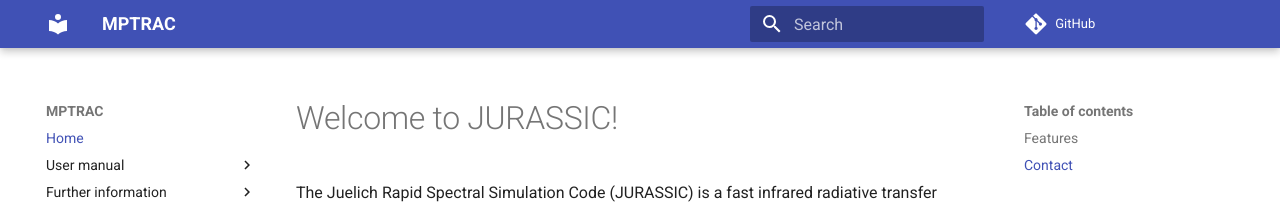
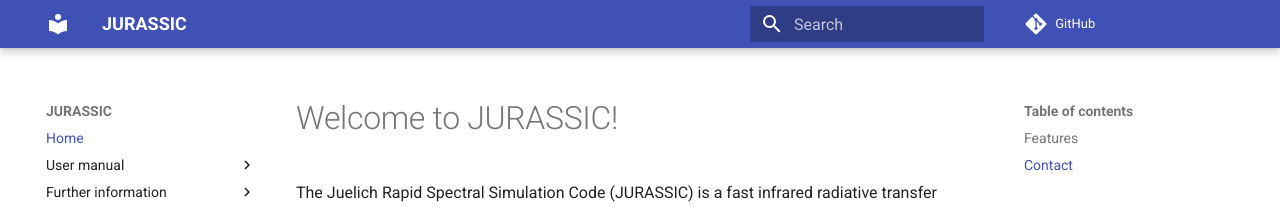
Before and after one commit to slcs-jsc/jurassic, an MkDocs documentation site: the page built from docs/manual/index.md, in a window 1280 px wide. Shown: the top 207 px of the page. Built offline with MkDocs 1.6.1 and Material for MkDocs 9.7.7, drawn with Linux system fonts in a browser that asks for light colours; comment, search, counter and statistics services are not loaded.

Commit message:
Update mkdocs.yml.

```diff
--- a/docs/mkdocs.yml
+++ b/docs/mkdocs.yml
@@ -1,6 +1,6 @@
-site_name: MPTRAC
-site_url: https://slcs-jsc.github.io/mptrac/
-repo_url: https://github.com/slcs-jsc/mptrac
+site_name: JURASSIC
+site_url: https://slcs-jsc.github.io/jurassic/
+repo_url: https://github.com/slcs-jsc/jurassic
 docs_dir: manual
 theme: material
 
```
